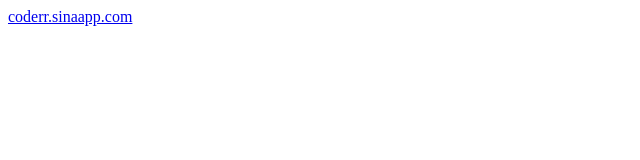
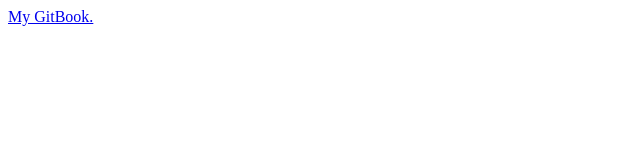
Before and after one commit to kerwin612/kerwin612.github.io, a plain HTML site: page index.html in a window 1280 px wide. Shown: the full height of the page, 0-640 px from the left. Drawn offline with Linux system fonts and the light colour scheme.

Commit message:
Update index.html

```diff
--- a/index.html
+++ b/index.html
@@ -6,6 +6,6 @@
     <meta name="viewport" content="width=device-width, initial-scale=1">
   </head>
   <body>
-    <a href="http://coderr.sinaapp.com">coderr.sinaapp.com</a>
+    <a href="https://kerwin612.gitbooks.io/notes/content/">My GitBook.</a>
   </body>
 </html>
```
